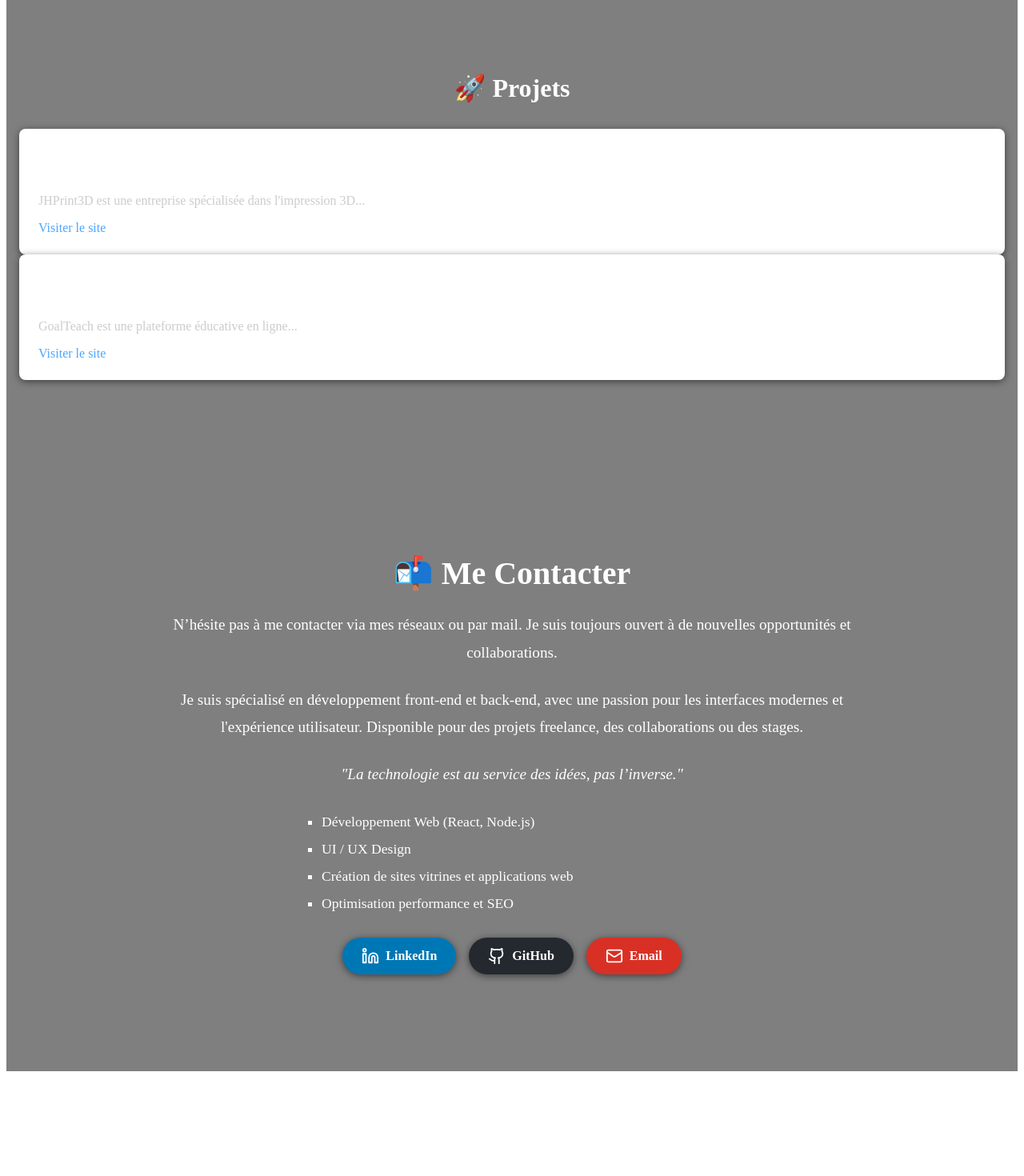
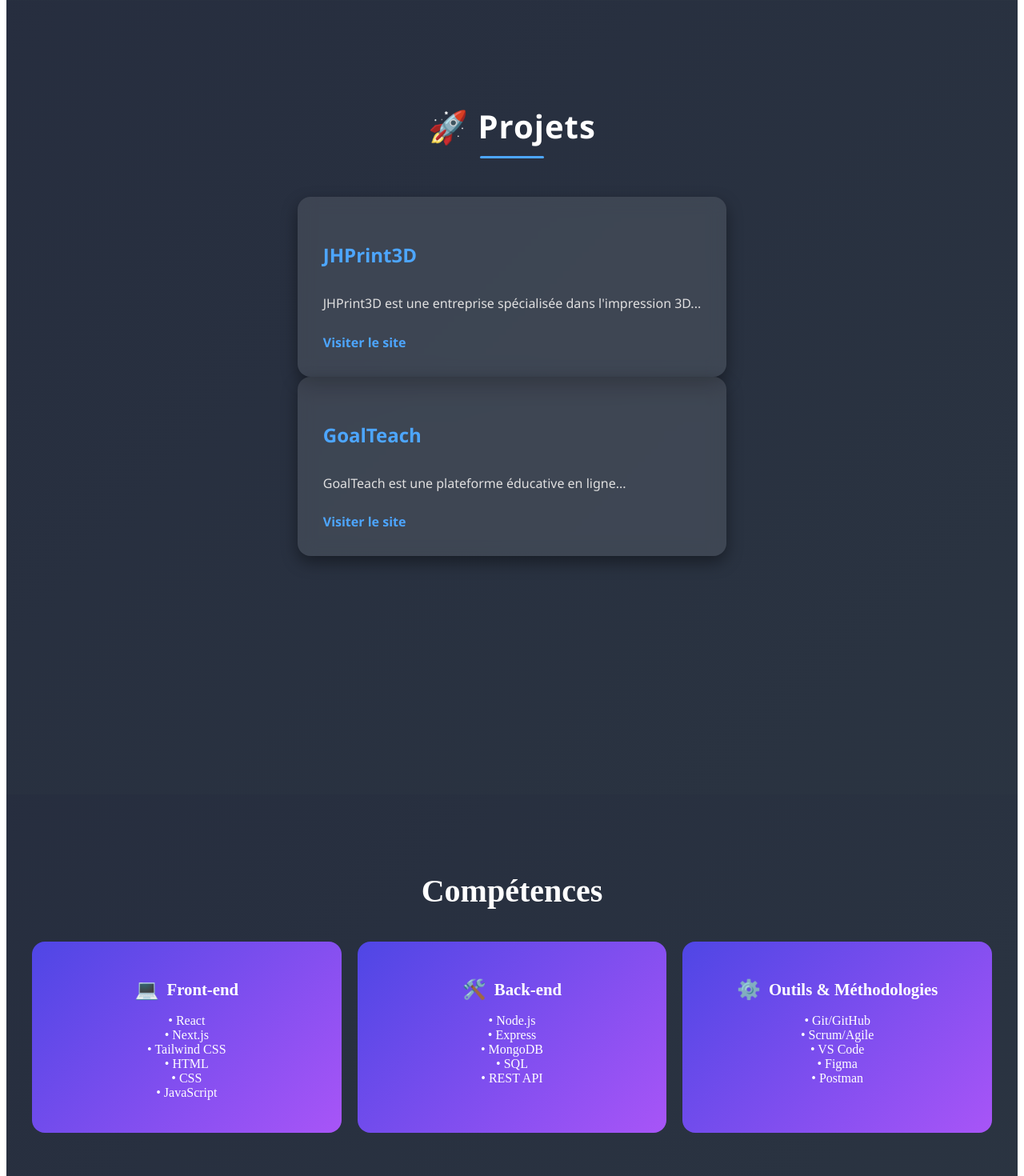
Before and after one commit to Timotheehau/myportfolio, a React (Create React App) app in the folder portfolio/myportfolio/: page / in a window 1280 px wide. Shown: the part 1260-2730 px from the top of the page at 80% size. Before the commit the page ends 2707 px from the top, so only its background shows below. Built offline with nearby package versions, Linux system fonts and the light colour scheme.

Commit message:
ajout de styles + menu burger pour petit écran

```diff
--- a/portfolio/myportfolio/src/App.js
+++ b/portfolio/myportfolio/src/App.js
@@ -5,6 +5,7 @@
 import ProjectSection from './sections/Projects';
 import Navbar from './components/Navbar';
 import ScrollToTop from './components/ScrollToTop';
+import SkillSection from './sections/Skills';
 
 export default function App() {
   return (
@@ -14,6 +15,7 @@
         <HeroSection />
         <AboutSection />
         <ProjectSection />
+        <SkillSection />
         <ContactSection />
       </main>
       <ScrollToTop />
--- a/portfolio/myportfolio/src/components/Navbar.css
+++ b/portfolio/myportfolio/src/components/Navbar.css
@@ -1,48 +1,108 @@
 .navbar {
   position: fixed;
   top: 0;
-  left: 0;
   width: 100%;
-  background-color: white;
-  box-shadow: 0 2px 5px rgba(0,0,0,0.1);
+  background: white;
+  padding: 15px 20px;
+  box-shadow: 0 2px 8px rgba(0,0,0,0.1);
   z-index: 1000;
 }
 
 .navbar-container {
   max-width: 1200px;
   margin: 0 auto;
-  padding: 1rem 2rem;
-
   display: flex;
+  align-items: center;
   justify-content: space-between;
-  align-items: center;
+  position: relative;
 }
 
 .navbar-title {
   font-size: 1.5rem;
   font-weight: bold;
-  color: #222;
 }
 
+/* Liens horizontaux par défaut */
 .navbar-links {
   display: flex;
-  gap: 1.5rem;
+  gap: 20px;
 }
 
 .navbar-link {
   cursor: pointer;
-  padding: 0.5rem 1rem;
-  border-radius: 4px;
-  transition: background 0.3s;
+  padding: 5px 10px;
   color: #333;
+  transition: color 0.3s, border-bottom 0.3s;
 }
 
 .navbar-link:hover {
-  background-color: #f0f0f0;
+  color: #3b82f6;
 }
 
 .navbar-link.active {
-  background-color: #2563eb; /* bleu */
-  color: white;
-  font-weight: bold;
+  color: #3b82f6;
+  border-bottom: 2px solid #3b82f6;
 }
+
+/* Burger menu */
+.burger {
+  display: none;
+  flex-direction: column;
+  gap: 5px;
+  cursor: pointer;
+  position: absolute; /* <- clé */
+  top: 50%;
+  right: 40px;       /* espace depuis le bord */
+  transform: translateY(-50%);
+  z-index: 1100;
+}
+
+
+.burger span {
+  width: 25px;
+  height: 3px;
+  background-color: #333;
+  border-radius: 2px;
+  transition: all 0.3s;
+}
+
+.burger.open span:nth-child(1) {
+  transform: rotate(45deg) translate(5px, 5px);
+}
+
+.burger.open span:nth-child(2) {
+  opacity: 0;
+}
+
+.burger.open span:nth-child(3) {
+  transform: rotate(-45deg) translate(5px, -5px);
+}
+
+/* Responsive */
+@media (max-width: 768px) {
+  .burger {
+    display: flex; /* burger visible sur mobile */
+  }
+
+  .navbar-links {
+    position: absolute;
+    top: 100%;
+    right: 0;
+    background: white;
+    flex-direction: column; /* liens verticalement */
+    width: 200px;
+    max-height: 0; /* caché par défaut */
+    overflow: hidden;
+    transition: max-height 0.3s ease;
+    box-shadow: 0 4px 12px rgba(0,0,0,0.15);
+  }
+
+  .navbar-links.open {
+    max-height: 500px; /* assez grand pour tous les liens */
+  }
+
+  .navbar-link {
+    padding: 15px;
+    border-bottom: 1px solid #eee;
+  }
+}
--- a/portfolio/myportfolio/src/components/Navbar.js
+++ b/portfolio/myportfolio/src/components/Navbar.js
@@ -1,24 +1,25 @@
 import { useEffect, useState } from "react";
 import "./Navbar.css";
 
-export default function Navbar() {
 const links = [
   { id: "hero", label: "Accueil" },
   { id: "about", label: "À propos" },
   { id: "Projects", label: "Projets" },
+  { id: "Skills", label: "Compétences" },
   { id: "contact", label: "Contact" },
 ];
 
+export default function Navbar() {
   const [active, setActive] = useState("hero");
+  const [menuOpen, setMenuOpen] = useState(false);
 
-  // Mettre à jour le lien actif selon le scroll
   useEffect(() => {
     const handleScroll = () => {
       let current = "hero";
       links.forEach((link) => {
         const section = document.getElementById(link.id);
         if (section) {
-          const top = section.offsetTop - 80; // ajuster si navbar fixe
+          const top = section.offsetTop - 80;
           if (window.scrollY >= top) current = link.id;
         }
       });
@@ -31,16 +32,27 @@
 
   const handleClick = (id) => {
     const section = document.getElementById(id);
-    if (section) {
-      section.scrollIntoView({ behavior: "smooth" });
-    }
+    if (section) section.scrollIntoView({ behavior: "smooth" });
+    setMenuOpen(false); // fermer menu après clic
   };
 
   return (
     <nav className="navbar">
       <div className="navbar-container">
         <h1 className="navbar-title">Mon Portfolio</h1>
-        <div className="navbar-links">
+
+        {/* Burger menu */}
+        <div
+          className={`burger ${menuOpen ? "open" : ""}`}
+          onClick={() => setMenuOpen(!menuOpen)}
+        >
+          <span></span>
+          <span></span>
+          <span></span>
+        </div>
+
+        {/* Liens */}
+        <div className={`navbar-links ${menuOpen ? "open" : ""}`}>
           {links.map((link) => (
             <div
               key={link.id}
--- a/portfolio/myportfolio/src/index.css
+++ b/portfolio/myportfolio/src/index.css
@@ -29,7 +29,7 @@
   left: 0;
   width: 100%;
   height: 100%;
-  background-color: rgba(0, 0, 0, 0.5);
+  background: linear-gradient(135deg, rgba(15, 23, 42, 0.9), rgba(31, 41, 55, 0.95));
 }
 
 /* Contenu centré au-dessus de l'overlay */
@@ -78,47 +78,117 @@
     font-size: 1rem;
   }
 }
+/* SECTION PROJECTS */
 #Projects {
-  padding: 4rem 1rem;
-  background-color: rgba(0, 0, 0, 0.5);
+  padding: 6rem 2rem;
+  background: linear-gradient(135deg, rgba(15, 23, 42, 0.9), rgba(31, 41, 55, 0.95));
+  min-height: 100vh;
+  display: flex;
+  flex-direction: column;
+  align-items: center;
+  gap: 3rem;
+  color: white;
+  font-family: 'Segoe UI', Tahoma, Geneva, Verdana, sans-serif;
 }
 
 #Projects h2 {
-  color: white;
+  font-size: 2.5rem;
+  font-weight: 700;
+  margin-bottom: 3rem;
   text-align: center;
-  margin-bottom: 2rem;
-  font-size: 2rem;
+  letter-spacing: 1px;
+  position: relative;
 }
 
-#Projects .card {
-  background-color: white;
-  padding: 1.5rem;
-  border-radius: 8px;
-  box-shadow: 0 2px 10px rgba(0,0,0,0.5);
+#Projects h2::after {
+  content: "";
+  display: block;
+  width: 80px;
+  height: 3px;
+  background: #4da6ff;
+  margin: 10px auto 0;
+  border-radius: 2px;
 }
 
-#Projects .card h3 {
-  color: white;
-  margin-bottom: 1rem;
+/* GRID DES CARTES */
+#Projects .cards-grid {
+  display: grid;
+  grid-template-columns: repeat(auto-fit, minmax(280px, 1fr));
+  gap: 2rem;
+  width: 100%;
+  max-width: 1200px;
 }
 
-#Projects .card p {
-  color: #ccc;
-  margin-bottom: 1rem;
+/* STYLE DES CARTES */
+#Projects .card {
+  background: rgba(255, 255, 255, 0.1);
+  backdrop-filter: blur(10px);
+  border-radius: 16px;
+  padding: 2rem;
+  box-shadow: 0 8px 20px rgba(0, 0, 0, 0.4);
+  transition: transform 0.4s ease, box-shadow 0.4s ease, background 0.4s ease;
+  display: flex;
+  flex-direction: column;
+  justify-content: space-between;
 }
 
+#Projects .card:hover {
+  transform: translateY(-10px);
+  box-shadow: 0 16px 40px rgba(0, 0, 0, 0.6);
+  background: rgba(255, 255, 255, 0.15);
+}
+
+/* TITRE DE LA CARTE */
+#Projects .card h3 {
+  font-size: 1.5rem;
+  font-weight: 700;
+  margin-bottom: 1rem;
+  color: #4da6ff;
+  transition: color 0.3s ease;
+}
+
+#Projects .card:hover h3 {
+  color: #00e0ff;
+}
+
+/* TEXTE DE LA CARTE */
+#Projects .card p {
+  color: #e0e0e0;
+  line-height: 1.6;
+  margin-bottom: 1.5rem;
+  font-size: 1rem;
+}
+
+/* LIENS DE LA CARTE */
 #Projects .card a {
+  display: inline-block;
   color: #4da6ff;
   text-decoration: none;
+  font-weight: 600;
+  transition: color 0.3s, transform 0.3s;
 }
 
 #Projects .card a:hover {
+  color: #00e0ff;
+  transform: translateY(-2px);
   text-decoration: underline;
 }
+
+/* RESPONSIVE */
+@media screen and (max-width: 768px) {
+  #Projects {
+    padding: 4rem 1rem;
+  }
+
+  #Projects h2 {
+    font-size: 2rem;
+  }
+}
+
 /* Section About */
 #about {
   padding: 4rem 1rem;
-  background-color: rgba(0, 0, 0, 0.5);
+  background: linear-gradient(135deg, rgba(15, 23, 42, 0.9), rgba(31, 41, 55, 0.95));
   color: #f5f5f5;
 }
 
@@ -142,7 +212,7 @@
 }
 /* Contact Section */
 #contact {
-  background-color: rgba(0,0,0,0.5); /* fond clair */
+  background: linear-gradient(135deg, rgba(15, 23, 42, 0.9), rgba(31, 41, 55, 0.95));
   color: white; /* texte clair */
   min-height: 100vh; /* au moins une hauteur de page */
   display: flex;
@@ -266,3 +336,62 @@
   background-color: #005ccc;
   transform: translateY(-3px);
 }
+/* SkillSection.css */
+.skills-section {
+  padding: 4rem 1rem;
+  background: linear-gradient(135deg, rgba(15, 23, 42, 0.9), rgba(31, 41, 55, 0.95));
+  text-align: center;
+}
+
+.skills-section h2 {
+  font-size: 2.5rem;
+  margin-bottom: 40px;
+  color: white;
+}
+
+.container {
+  max-width: 1200px;
+  margin: 0 auto;
+}
+
+.cards-grid {
+  display: grid;
+  gap: 20px;
+  grid-template-columns: repeat(auto-fit, minmax(250px, 1fr));
+}
+
+.card-gradient {
+  background: linear-gradient(135deg, #4f46e5, #a855f7);
+  color: white;
+  border-radius: 16px;
+  padding: 25px;
+  transition: transform 0.3s, box-shadow 0.3s;
+}
+
+.card-gradient:hover {
+  transform: scale(1.05);
+  box-shadow: 0 12px 24px rgba(0, 0, 0, 0.2);
+}
+
+.card-gradient h3 {
+  font-size: 1.3rem;
+  margin-bottom: 15px;
+  display: flex;
+  align-items: center;
+  justify-content: center;
+  gap: 10px;
+}
+
+.card-gradient .icon {
+  font-size: 1.5rem;
+}
+
+.card-gradient ul {
+  list-style: none;
+  padding-left: 0;
+}
+
+.card-gradient li::before {
+  content: "• ";
+  color: #fff;
+}
--- /dev/null
+++ b/portfolio/myportfolio/src/sections/Skills.js
@@ -0,0 +1,42 @@
+
+export default function SkillSection() {
+  const skills = [
+    {
+      category: "Front-end",
+      icon: "💻",
+      items: ["React", "Next.js", "Tailwind CSS", "HTML", "CSS", "JavaScript"],
+    },
+    {
+      category: "Back-end",
+      icon: "🛠️",
+      items: ["Node.js", "Express", "MongoDB", "SQL", "REST API"],
+    },
+    {
+      category: "Outils & Méthodologies",
+      icon: "⚙️",
+      items: ["Git/GitHub", "Scrum/Agile", "VS Code", "Figma", "Postman"],
+    },
+  ];
+
+  return (
+    <section id="Skills" className="skills-section">
+      <div className="container">
+        <h2>Compétences</h2>
+        <div className="cards-grid">
+          {skills.map((skill) => (
+            <div key={skill.category} className="card-gradient">
+              <h3>
+                <span className="icon">{skill.icon}</span> {skill.category}
+              </h3>
+              <ul>
+                {skill.items.map((item) => (
+                  <li key={item}>{item}</li>
+                ))}
+              </ul>
+            </div>
+          ))}
+        </div>
+      </div>
+    </section>
+  );
+}
```
Lines whose indentation alone changed are shown as unchanged.
